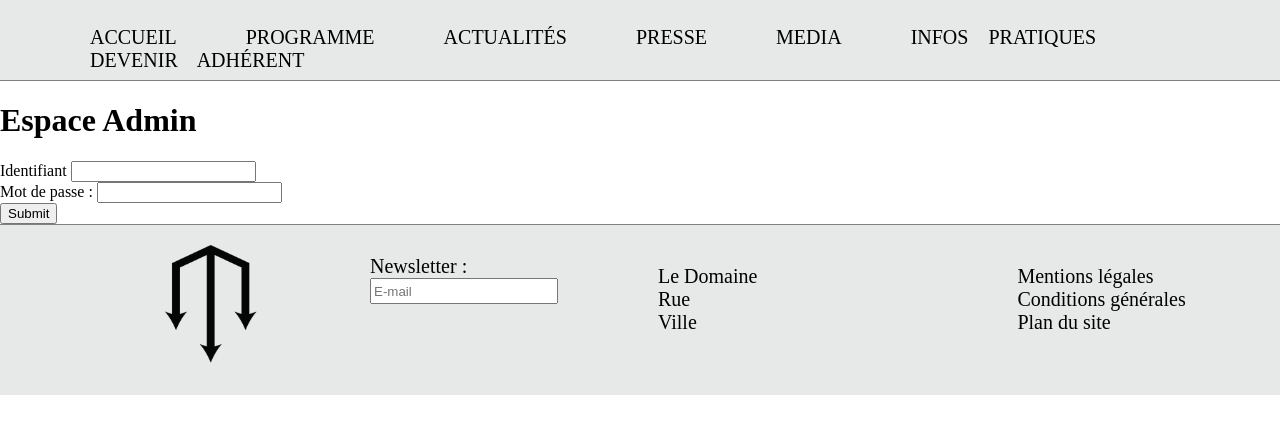
After one commit to tet0fyl/Domaine, a PHP site: page /admin in a window 1280 px wide. The commit adds this page. Shown: the top 434 px of the page. Run offline with PHP 8.4, Linux system fonts and the light colour scheme.

Commit message:
Réecriture d'url + portail admin

```diff
--- /dev/null
+++ b/controllers/admin_controller.php
@@ -0,0 +1,18 @@
+<?php
+include("models/presseManager_class.php"); // on inclut le fichier contenant les fonctions d'appels à la BDD
+include("models/presse_class.php"); // inclusion de la classe pour les articles
+
+class admin_ctrl extends controller{
+
+    public function __construct(){
+        parent::__construct();
+    }
+
+    public function admin_portail(){
+        $data['page']	= 'admin';
+        $this->_contenu = "/admin/admin_portail.php";
+        $this->display($data);
+    }
+
+
+}
--- /dev/null
+++ b/views/admin/admin_portail.php
@@ -0,0 +1,14 @@
+<h1>Espace Admin</h1>
+<section>
+<form>
+    <div>
+    <label for="pseudo">Identifiant</label>
+    <input type="text">
+    </div>
+    <div>
+    <label for="password">Mot de passe : </label>
+    <input type="password">
+    </div>
+    <input type="submit">
+</form>
+</section>
--- a/views/header.php
+++ b/views/header.php
@@ -12,12 +12,12 @@
 		<header>
 			<nav>
 				<ul>
-					<li <?php echo (isset($page) && $page=='home')?"class='active'":""; ?> ><a href="index.php?controller=home&action=home" title="Page d'accueil">Accueil</a></li>
-					<li <?php echo (isset($page) && $page=='programme')?"class='active'":""; ?> ><a href="index.php?controller=evenement&action=evenement" title="Programme">Programme</a></li>
-					<li <?php echo (isset($page) && $page=='actualite')?"class='active'":""; ?> ><a href="index.php?controller=actualite&action=actualite" title="Actualités">Actualités</a></li>
-					<li <?php echo (isset($page) && $page=='presse')?"class='active'":""; ?> ><a href="index.php?controller=presse&action=presse" title="Presse">Presse</a></li>
-                    <li <?php echo (isset($page) && $page=='media')?"class='active'":""; ?> ><a href="index.php?controller=media&action=media" title="Presse">Media</a></li>
-                    <li <?php echo (isset($page) && $page=='infos pratiques')?"class='active'":""; ?> ><a href="index.php?controller=pages&action=contact" title="Infos Pratiques">Infos Pratiques</a></li>
+					<li <?php echo (isset($page) && $page=='home')?"class='active'":""; ?> ><a href="home" title="Page d'accueil">Accueil</a></li>
+					<li <?php echo (isset($page) && $page=='programme')?"class='active'":""; ?> ><a href="evenement" title="Programme">Programme</a></li>
+					<li <?php echo (isset($page) && $page=='actualite')?"class='active'":""; ?> ><a href="actualite" title="Actualités">Actualités</a></li>
+					<li <?php echo (isset($page) && $page=='presse')?"class='active'":""; ?> ><a href="presse" title="Presse">Presse</a></li>
+                    <li <?php echo (isset($page) && $page=='media')?"class='active'":""; ?> ><a href="media" title="Presse">Media</a></li>
+                    <li <?php echo (isset($page) && $page=='infos pratiques')?"class='active'":""; ?> ><a href="contact" title="Infos Pratiques">Infos Pratiques</a></li>
                     <li><a href="https://www.helloasso.com/associations/six-six/adhesions/adhesion-annuelle-six-six" target="_blank" title="Devenir adhérent">Devenir adhérent</a></li>
                 </ul>
 			</nav>
--- a/views/objects/home/actualite_object.php
+++ b/views/objects/home/actualite_object.php
@@ -1,6 +1,6 @@
 <article>
     <h3><?php echo $objActualite->getTitle(); ?></h3>
-    <a href="index.php?controller=actualite&action=single&id=<?php echo $objActualite->getId(); ?>">
+    <a href="actualite/<?php echo $objActualite->getId(); ?>">
         <img alt="<?php echo $objActualite->getTitle(); ?>"
              width="500" src="<?php echo $urlAfficheActu . $objActualite->getImg(); ?>">
     </a>
--- a/views/objects/home/evenement_object.php
+++ b/views/objects/home/evenement_object.php
@@ -1,6 +1,6 @@
 <article>
     <h3><?php echo $objEvenement->getTitle(); ?></h3>
-    <a href="index.php?controller=evenement&action=single&id=<?php echo $objEvenement->getId(); ?>">
+    <a href="evenement-<?php echo $objEvenement->getId(); ?>">
         <img alt="<?php echo $objEvenement->getTitle(); ?>"
              width="500" src="<?php echo $urlAfficheEvent . $objEvenement->getImg(); ?>">
     </a>
--- a/views/objects/own_page/actualite_object.php
+++ b/views/objects/own_page/actualite_object.php
@@ -1,6 +1,6 @@
 <article>
     <h3><?php echo $objActualite->getTitle(); ?></h3>
-    <a href="index.php?controller=actualite&action=single&id=<?php echo $objActualite->getId(); ?>">
+    <a href="actualite-<?php echo $objActualite->getId(); ?>">
         <img alt="<?php echo $objActualite->getTitle(); ?>"
              width="500" src="<?php echo $urlAfficheActu . $objActualite->getImg(); ?>">
     </a>
--- a/views/objects/own_page/evenement_object.php
+++ b/views/objects/own_page/evenement_object.php
@@ -1,6 +1,6 @@
 <article>
     <h3><?php echo $objEvenement->getTitle(); ?></h3>
-    <a href="index.php?controller=evenement&action=single&id=<?php echo $objEvenement->getId(); ?>">
+    <a href="evenement-<?php echo $objEvenement->getId(); ?>">
 	<img alt="<?php echo $objEvenement->getTitle(); ?>"
 		 width="500" src="<?php echo $urlAfficheEvent . $objEvenement->getImg(); ?>">
     </a>
--- a/views/objects/own_page/genre_object.php
+++ b/views/objects/own_page/genre_object.php
@@ -1,5 +1,5 @@
 <div>
-    <a href="<?php echo(!$objGenre->getSelected())?"index.php?controller=evenement&action=evenementByGenre&id=". $objGenre->getId():"index.php?controller=evenement&action=evenement";?>">
+    <a href="<?php echo(!$objGenre->getSelected())?"evenement-genre-". $objGenre->getId():"evenement";?>">
     <h3><?php echo $objGenre->getLibelle(); ?><span><?php echo($objGenre->getSelected())?"<--":" "; ?></span>
     </h3>
 
```
Also changed, not shown: models/adminManager_class.php (added, +25 -0 lines), .htaccess (added).
